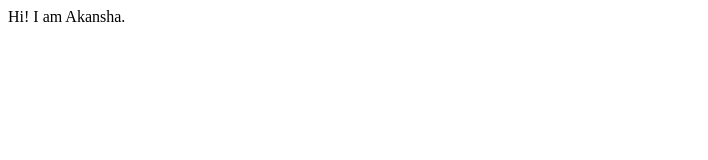
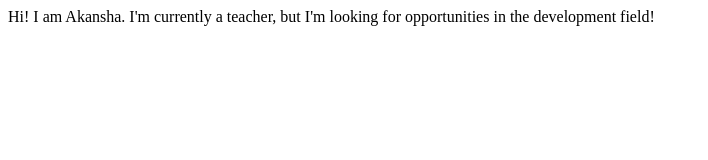
Before and after one commit to akanshachn/akansha-site, a plain HTML site: page index.html in a window 1280 px wide. Shown: the whole page, without its empty margins (0-708 px from the left). Drawn offline with Linux system fonts and the light colour scheme.

Commit message:
Added details in index.html

```diff
--- a/index.html
+++ b/index.html
@@ -10,6 +10,7 @@
 
 <body>
     Hi! I am Akansha.
+    I'm currently a teacher, but I'm looking for opportunities in the development field!
 </body>
 
 </html>
```
